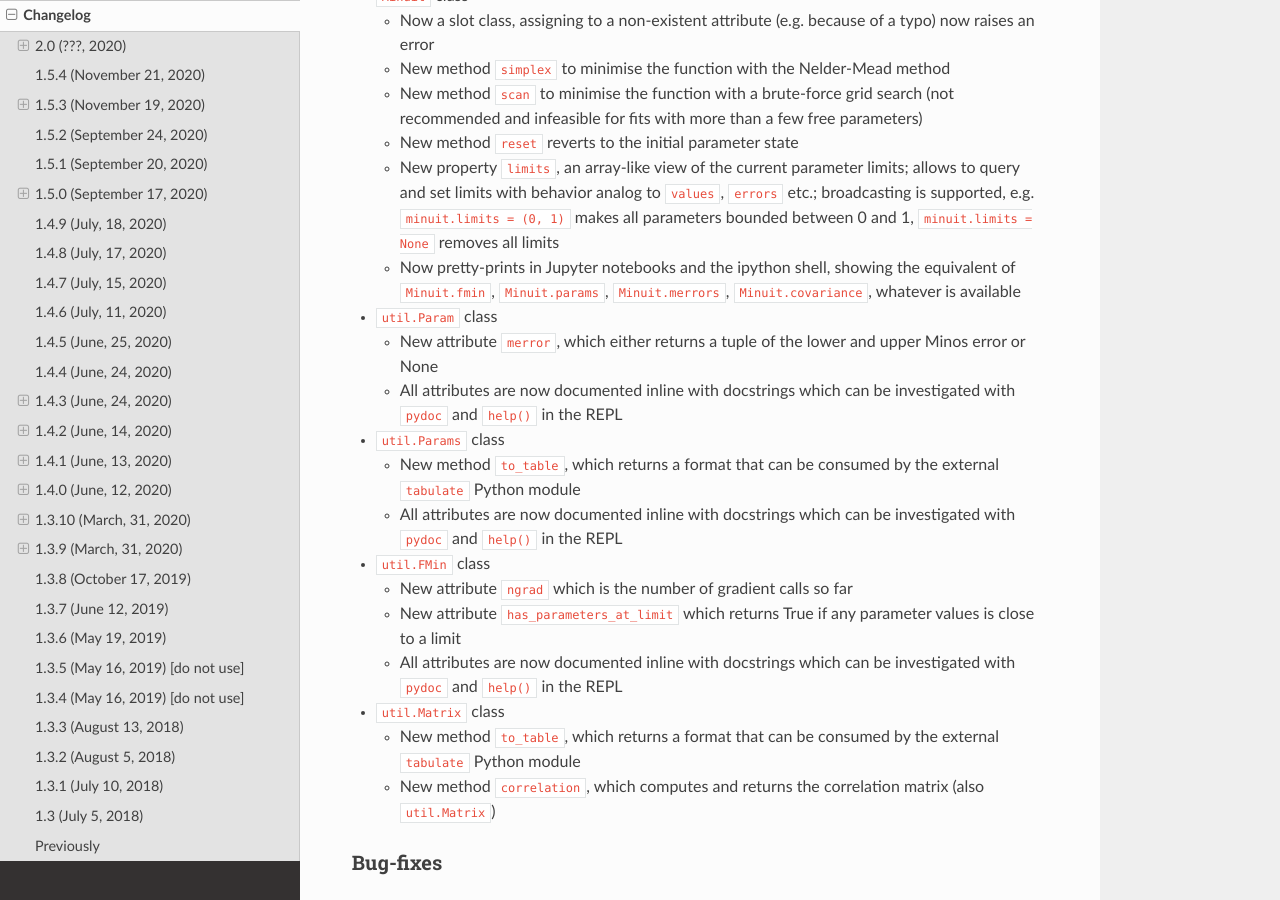
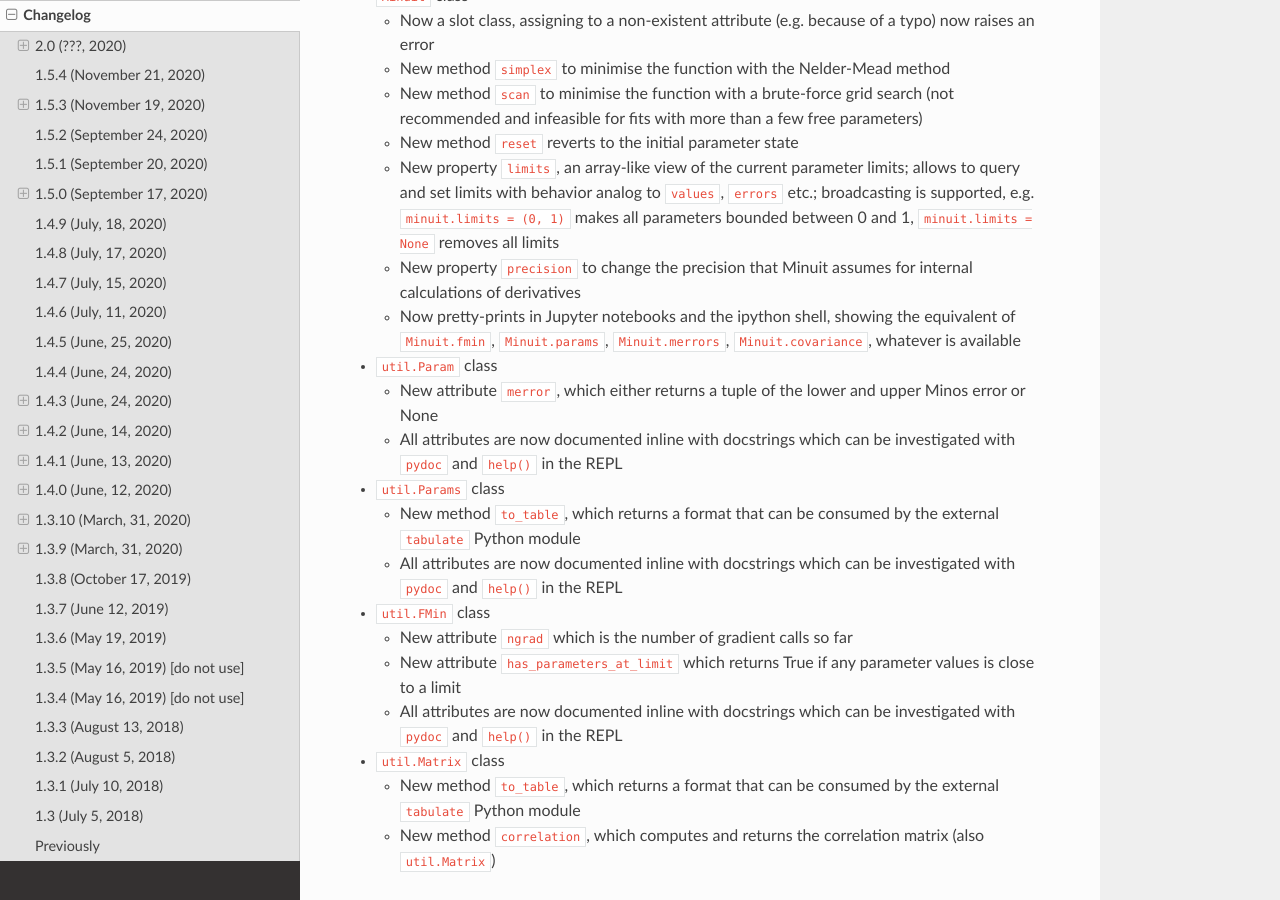
Before and after one commit to scikit-hep/iminuit, a Sphinx documentation site: the page built from doc/changelog.rst, in a window 1280 px wide and 900 px high, scrolled down 2479 px. Built offline with Sphinx 7.4.7 and the Read the Docs theme 2.0.0, drawn with Linux system fonts in a browser that asks for light colours.

Commit message:
update changelog

```diff
--- a/doc/changelog.rst
+++ b/doc/changelog.rst
@@ -88,6 +88,7 @@ New features
   - New method ``scan`` to minimise the function with a brute-force grid search (not recommended and infeasible for fits with more than a few free parameters)
   - New method ``reset`` reverts to the initial parameter state
   - New property ``limits``, an array-like view of the current parameter limits; allows to query and set limits with behavior analog to ``values``, ``errors`` etc.; broadcasting is supported, e.g. ``minuit.limits = (0, 1)`` makes all parameters bounded between 0 and 1, ``minuit.limits = None`` removes all limits
+  - New property ``precision`` to change the precision that Minuit assumes for internal calculations of derivatives
   - Now pretty-prints in Jupyter notebooks and the ipython shell, showing the equivalent of ``Minuit.fmin``, ``Minuit.params``, ``Minuit.merrors``, ``Minuit.covariance``, whatever is available
 
 - ``util.Param`` class
```
